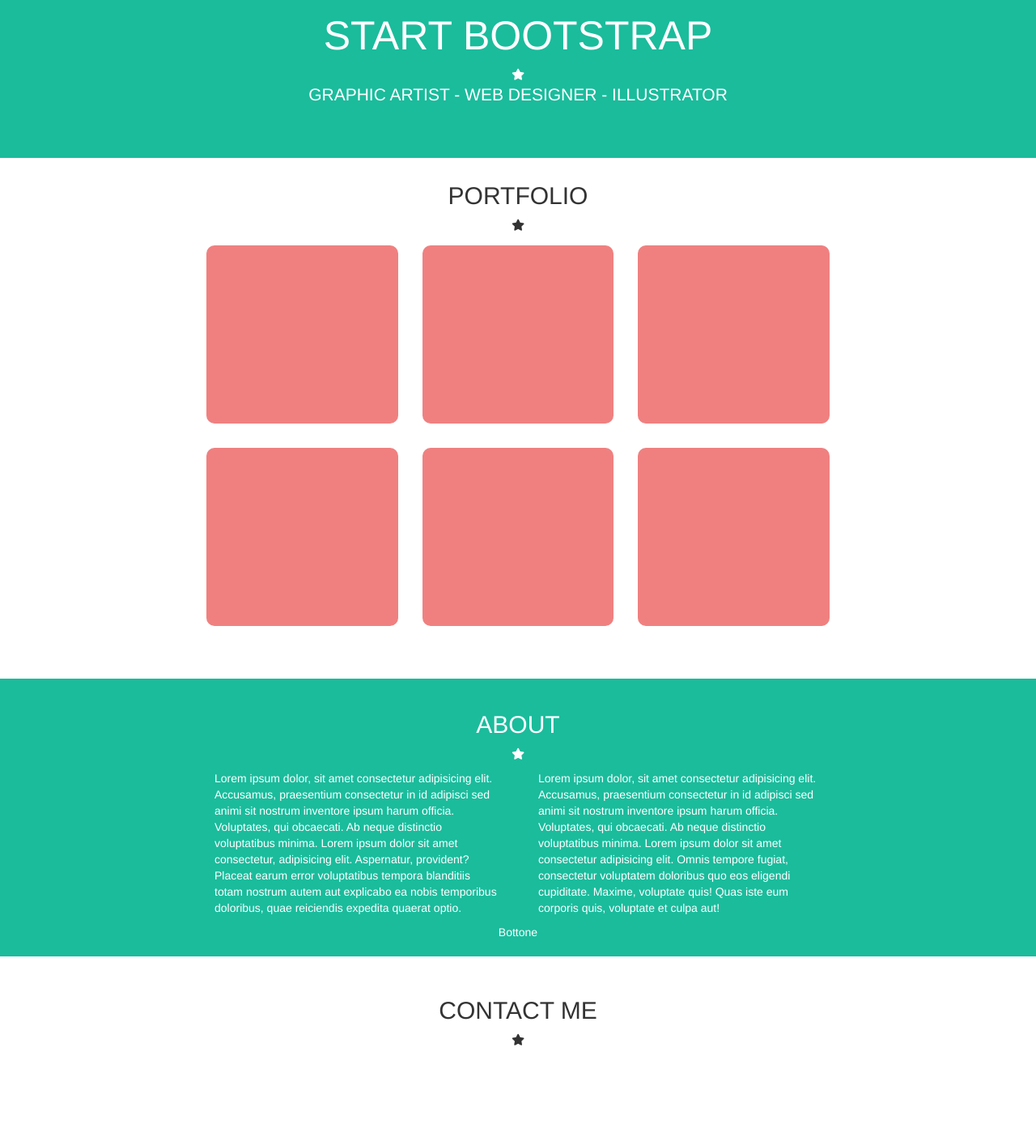
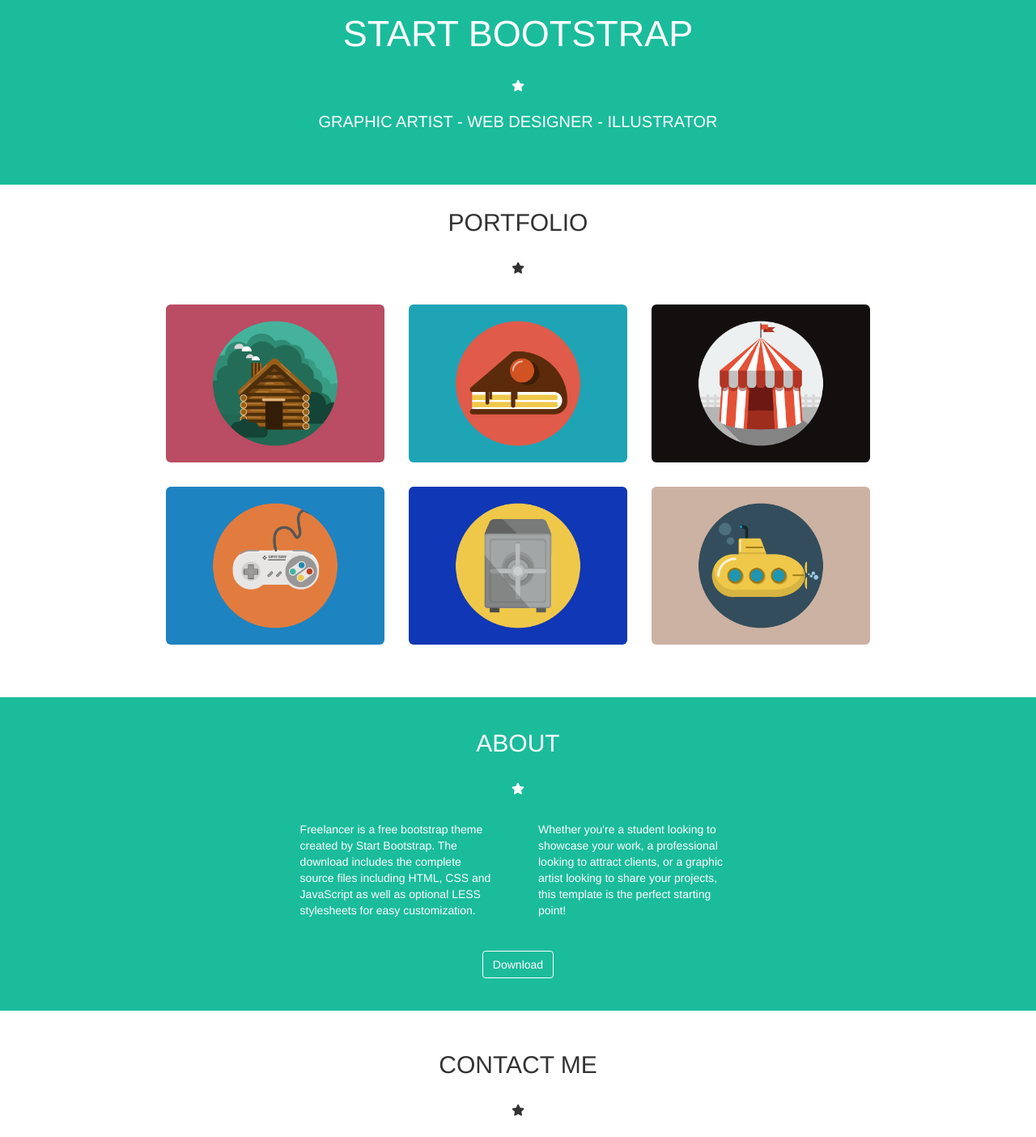
Before and after one commit to TommasoAgo/html-css-bootstrap-freelancer, a plain HTML site: page index.html in a window 1280 px wide. Shown: the part 120-1524 px from the top of the page at 81% size. Drawn offline with nearby package versions, Linux system fonts and the light colour scheme.

Commit message:
Inserito immagini e aggiunto bottone

```diff
--- a/css/style.css
+++ b/css/style.css
@@ -10,8 +10,12 @@
 }
 
 .small-wrapper {
-    max-width: 800px;
+    max-width: 46%;
     margin: auto;
+}
+
+.star {
+    padding: 20px 0;
 }
 
 /* HEADER */
@@ -32,6 +36,11 @@
     text-align: right;
 }
 
+/* Header menu */
+
+
+/* Burger Menu */
+
 .burger-menu i {
     color: white;
 }
@@ -49,18 +58,22 @@
     margin: auto;
 }
 
+.jumbotron-text p {
+    font-size: 20px;
+}
+
 .jumbotron-text> h1 {
-    font-size: 50px;
+    font-size: 45px;
 }
 
 /* MAIN */
 /* Portfolio Section */
 
-/* TEST */
 .portfolio-img {
-    height: 220px;
-    background-color: lightcoral;
     margin: 15px 0;
+}
+
+.pic {
     border-radius: 10px;
 }
 
@@ -76,8 +89,20 @@
     padding: 10px;
 }
 
-.bottone {
+/* Button */
+.button {
     text-align: center;
+    padding: 20px 0;
+}
+
+.btn_download {
+    border: 1px solid white;
+    color: white;
+}
+
+.btn_download:hover {
+    color: #1abc9c;
+    background-color: white;
 }
 
 /* Contact Me Section */
--- a/index.html
+++ b/index.html
@@ -51,7 +51,9 @@
             <!-- Jumbotron Text -->
             <div class="jumbotron-text">
                 <h1>Start Bootstrap</h1>
-                <i class="fas fa-star"></i>
+                <div class="star">
+                    <i class="fas fa-star"></i>
+                </div>
                 <p>Graphic Artist - Web Designer - Illustrator</p>
             </div>
         </div>
@@ -67,40 +69,42 @@
                 <h2>
                     Portfolio
                 </h2>
-                <i class="fas fa-star"></i>
+                <div class="star">
+                    <i class="fas fa-star"></i>
+                </div>
             </div>
-            <div class="grid small-wrapper">
+            <div class="grid wrapper">
                 <!-- First Row -->
                 <div class="container-fluid">
                     <div class="row">
                         <div class="col-xs-12 col-sm-6 col-md-4 col-lg-4">
                             <div class="portfolio-img">
-
+                                <img class="img-responsive img-rounded" src="img/cabin.png" alt="">
                             </div>
                         </div>
                         <div class="col-xs-12 col-sm-6 col-md-4 col-lg-4">
                             <div class="portfolio-img">
-
+                                <img class="img-responsive img-rounded" src="img/cake.png" alt="">
                             </div>
                         </div>
                         <div class="col-xs-12 col-sm-6 col-md-4 col-lg-4">
                             <div class="portfolio-img">
-
+                                <img class="img-responsive img-rounded" src="img/circus.png" alt="">
                             </div>
                         </div>
                         <div class="col-xs-12 col-sm-6 col-md-4 col-lg-4">
                             <div class="portfolio-img">
-
+                                <img class="img-responsive img-rounded" src="img/game.png" alt="">
                             </div>
                         </div>
                         <div class="col-xs-12 col-sm-6 col-md-4 col-lg-4">
                             <div class="portfolio-img">
-
+                                <img class="img-responsive img-rounded" src="img/safe.png" alt="">
                             </div>
                         </div>
                         <div class="col-xs-12 col-sm-6 col-md-4 col-lg-4">
                             <div class="portfolio-img">
-
+                                <img class="img-responsive img-rounded" src="img/submarine.png" alt="">
                             </div>
                         </div>
                     </div>
@@ -116,35 +120,39 @@
                     <h2>
                         About
                     </h2>
-                    <i class="fas fa-star"></i>
+                    <div class="star">
+                        <i class="fas fa-star"></i>
+                    </div>
                 </div>
                 <div class="container-fluid">
                     <div class="row">
                         <div class="col-xs-12 col-sm-6 col-md-6 col-lg-6">
                             <div class="text-box">
-                                Lorem ipsum dolor, sit amet consectetur adipisicing elit. Accusamus, praesentium consectetur in id adipisci sed animi sit nostrum inventore ipsum harum officia. Voluptates, qui obcaecati. Ab neque distinctio voluptatibus minima. Lorem ipsum dolor sit amet consectetur, adipisicing elit. Aspernatur, provident? Placeat earum error voluptatibus tempora blanditiis totam nostrum autem aut explicabo ea nobis temporibus doloribus, quae reiciendis expedita quaerat optio.
+                                <p>Freelancer is a free bootstrap theme created by Start Bootstrap. The download includes the complete source files including HTML, CSS and JavaScript as well as optional LESS stylesheets for easy customization.</p>
                             </div>
                         </div>
                         <div class="col-xs-12 col-sm-6 col-md-6 col-lg-6">
                             <div class="text-box">
-                                Lorem ipsum dolor, sit amet consectetur adipisicing elit. Accusamus, praesentium consectetur in id adipisci sed animi sit nostrum inventore ipsum harum officia. Voluptates, qui obcaecati. Ab neque distinctio voluptatibus minima. Lorem ipsum dolor sit amet consectetur adipisicing elit. Omnis tempore fugiat, consectetur voluptatem doloribus quo eos eligendi cupiditate. Maxime, voluptate quis! Quas iste eum corporis quis, voluptate et culpa aut!
+                                <p>Whether you're a student looking to showcase your work, a professional looking to attract clients, or a graphic artist looking to share your projects, this template is the perfect starting point!</p>
                             </div>
                     </div>
                 </div>
-                <div class="bottone">
-                    Bottone
+                <div class="button">
+                    <a class="btn btn_download" href="">Download</a>
                 </div>
             </div>
         </section>
 
         <!-- Contact Me Section -->
         <section class="contact-me">
-            <div class="small-wrapper">
+            <div class="wrapper">
                 <div class="title">
                     <h2>
                         Contact Me
                     </h2>
-                    <i class="fas fa-star"></i>
+                    <div class="star">
+                        <i class="fas fa-star"></i>
+                    </div>
                 </div>
                 <!-- FORM TEST -->
                 <div>
```
Also changed, not shown: img/avatar.svg (added), img/cabin.png (added), img/cake.png (added), img/circus.png (added), img/game.png (added), img/safe.png (added), img/submarine.png (added).
